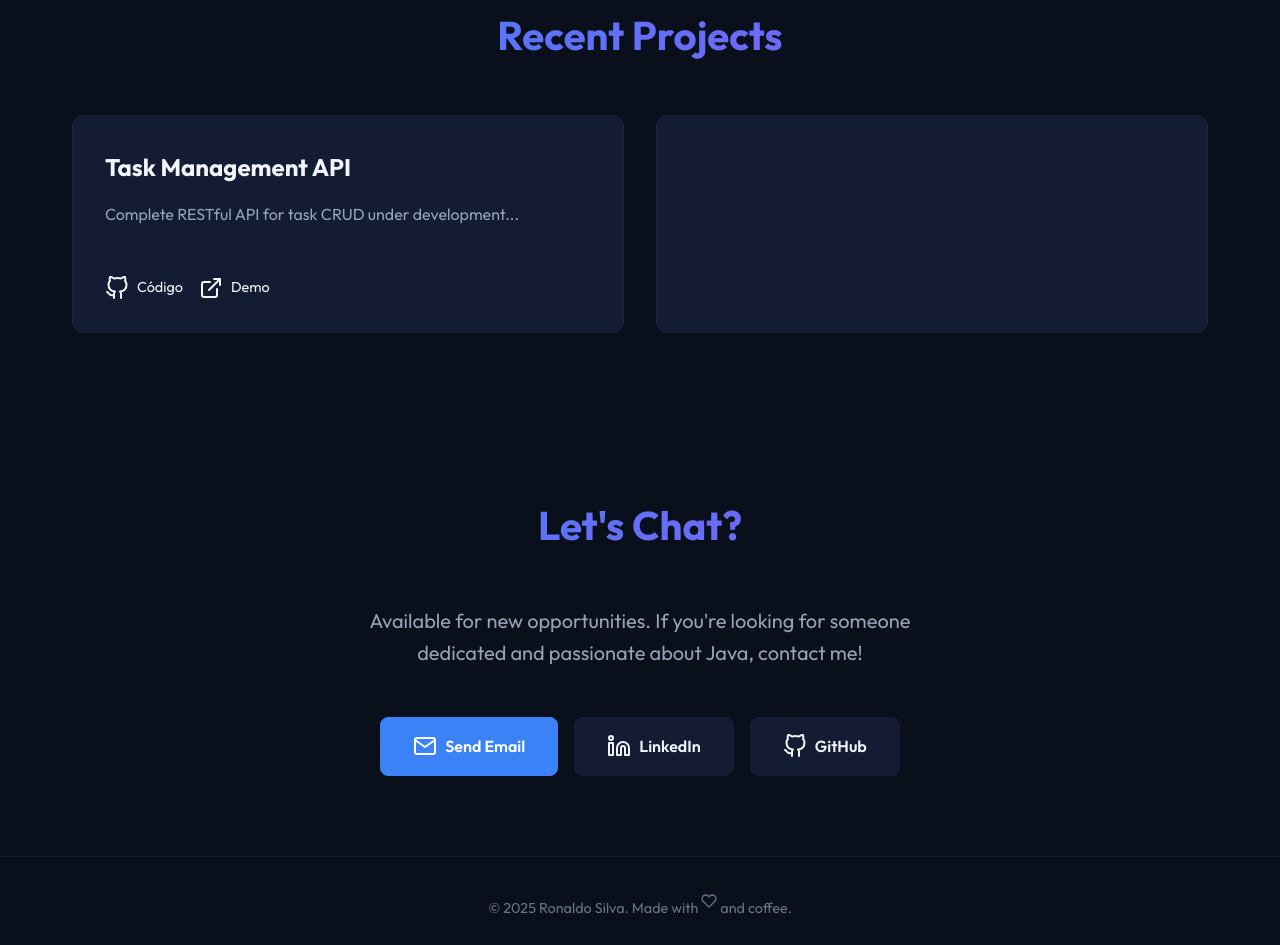
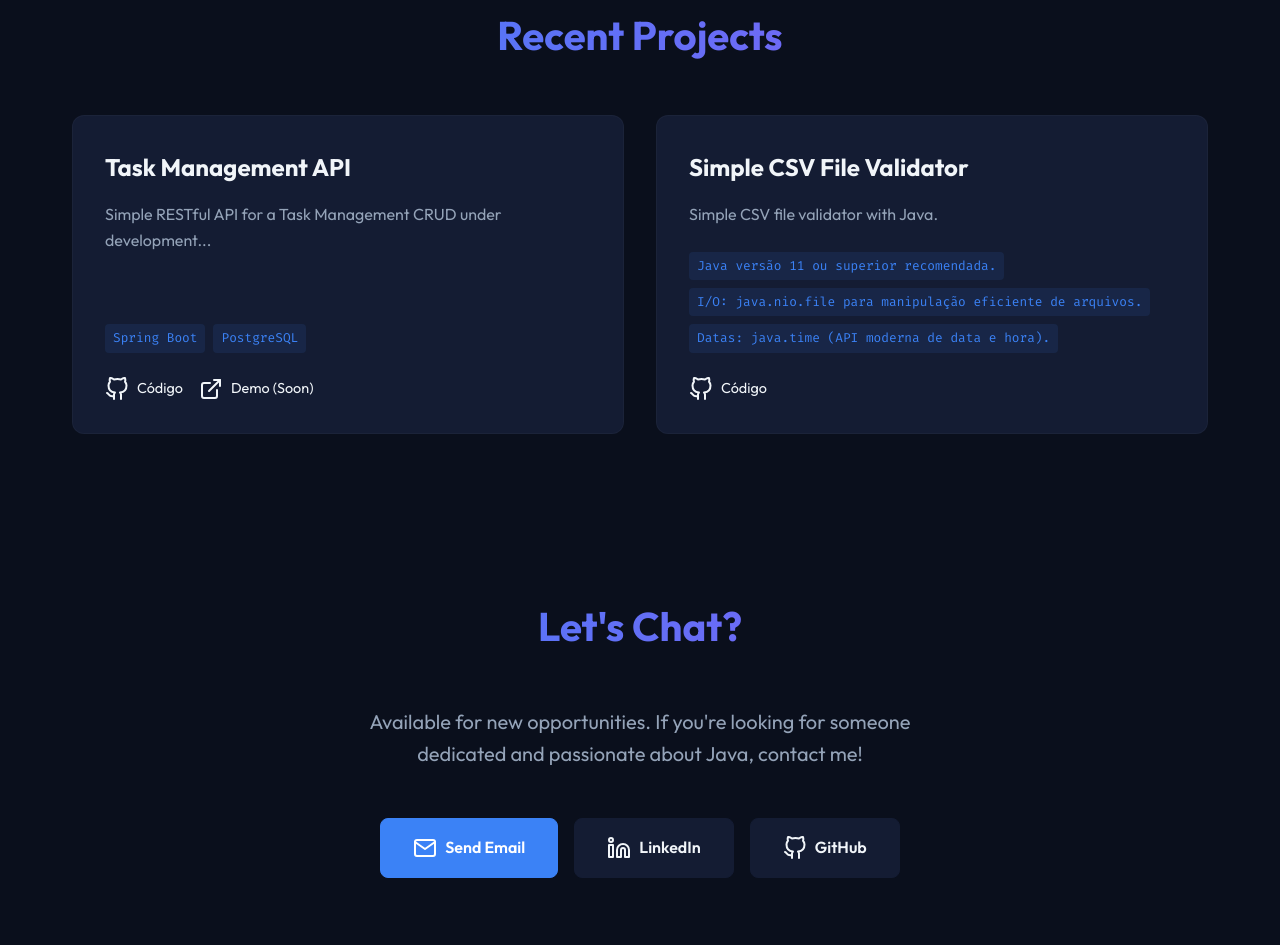
Before and after one commit to ropimasi/ropimasi.github.io, a plain HTML site: page index.html in a window 1280 px wide. Shown: the part 1915-2860 px from the top of the page. Drawn offline with nearby package versions, Linux system fonts and the light colour scheme.

Commit message:
feat: Update "Task Management API" project details and add a new "Simple CSV File Validator" project.

```diff
--- a/index.html
+++ b/index.html
@@ -173,18 +173,16 @@
                     <article class="project-card fade-in-up">
                         <div class="project-content">
                             <h3>Task Management API</h3>
-                            <p class="project-desc">Complete RESTful API for task CRUD under development...</p>
-                            <!--operations, with JWT authentication and Swagger documentation.-->
+                            <p class="project-desc">Simple RESTful API for a Task Management CRUD under development...
+                            </p>
                             <div class="project-techs">
-                                <!--
                                 <span>Spring Boot</span>
                                 <span>PostgreSQL</span>
-                                <span>JWT</span>
-                                -->
                             </div>
                             <div class="project-links">
-                                <a href="#" class="link-btn"><i data-feather="github"></i> Código</a>
-                                <a href="#" class="link-btn"><i data-feather="external-link"></i> Demo</a>
+                                <a href="https://github.com/ropimasi/TASK_MANAGER_API" class="link-btn"><i
+                                        data-feather="github"></i> Código</a>
+                                <a href="#" class="link-btn"><i data-feather="external-link"></i> Demo (Soon)</a>
                             </div>
                         </div>
                     </article>
@@ -192,22 +190,20 @@
                     <!-- Projeto 2 -->
                     <article class="project-card fade-in-up delay-100">
                         <div class="project-content">
-                            <!--
-                            <h3>Simple E-commerce Backend</h3>
-                            <p class="project-desc">Simple e-commerce backend system with orders, products, and
-                                customers.
-                                Focus on complex data modeling and business rules.</p>
+                            <h3>Simple CSV File Validator</h3>
+                            <p class="project-desc">Simple CSV file validator with Java.</p>
                             <div class="project-techs">
-                                <span>Java 17</span>
-                                <span>Hibernate</span>
-                                <span>Docker</span>
+                                <span>Java versão 11 ou superior recomendada.</span>
+                                <span>I/O: java.nio.file para manipulação eficiente de arquivos.</span>
+                                <span>Datas: java.time (API moderna de data e hora).</span>
                             </div>
                             <div class="project-links">
-                                <a href="#" class="link-btn"><i data-feather="github"></i> Código</a>
+                                <a href="https://github.com/ropimasi/CSV_VALIDATOR_1" class="link-btn"><i
+                                        data-feather="github"></i> Código</a>
                             </div>
-                            -->
                         </div>
                     </article>
+
                 </div>
             </div>
         </section>
```
